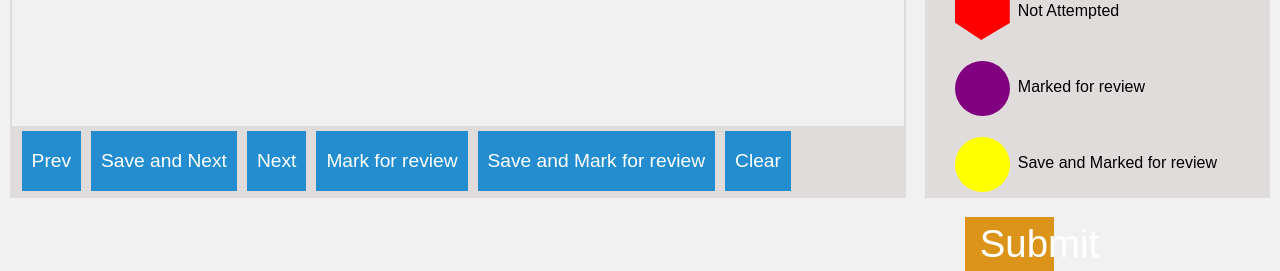
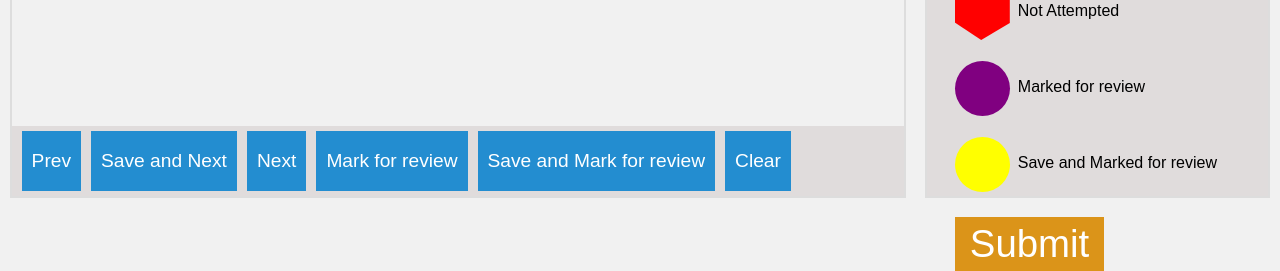
Before and after one commit to dush-t/DVMquizbuilder, a Django app: template base/templates/base/index.html in a window 1280 px wide. Shown: the part 594-865 px from the top of the page. Run offline with Django 3.2, Linux system fonts and the light colour scheme; the template is opened without the code that fills it, so the values that code supplies are empty.

Commit message:
submit button corrected

```diff
--- a/base/static/css/main.css
+++ b/base/static/css/main.css
@@ -51,7 +51,7 @@
 
 .quit-button {
     height: 100%;
-    width: 60%;
+    width: fit-content;
     font-size: 2.4em;
     color: #fff;
     justify-content: center;
@@ -60,6 +60,7 @@
     text-decoration: none;
     background-color: #db9419;
     padding: 5px 15px;
+    margin-left:  20px;
 }
 
 .wrapper {
```
